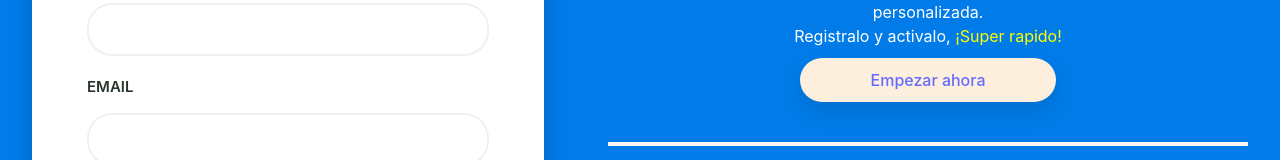
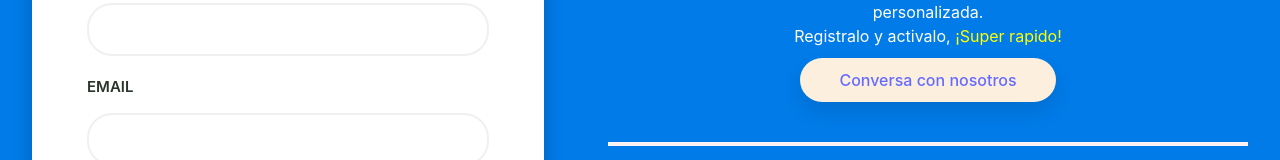
Before and after one commit to Krlozces/emailsCorporativos, a React (Vite) app: page /contact in a window 1280 px wide. Shown: the part 466-626 px from the top of the page. Built offline with nearby package versions, Linux system fonts and the light colour scheme; no server answers.

Commit message:
Whatsapp linked to conversa con nosotros anchor tag

```diff
--- a/src/components/Form.jsx
+++ b/src/components/Form.jsx
@@ -157,7 +157,9 @@ export default function Form() {
                     <p>Para aumentar la confianza de los clientes, ahora puedes enviar tus email mostrando el nombre de tu negocio, o, el nombre que quieras de manera personalizada.</p>
                     <span>Registralo y activalo,</span><span style={{color: "yellow"}}> ¡Super rapido! </span>
                     <div className='btn-form'>
-                        <a href="#" >Empezar ahora</a>
+                        <a href="https://wa.me/51987635747?text=Hola%20estoy%20interesado%20en%20tus%20servicios." target="_blank">
+                            Conversa con nosotros
+                        </a>
                     </div>
                     <AboutUs />
                 </div>
```
